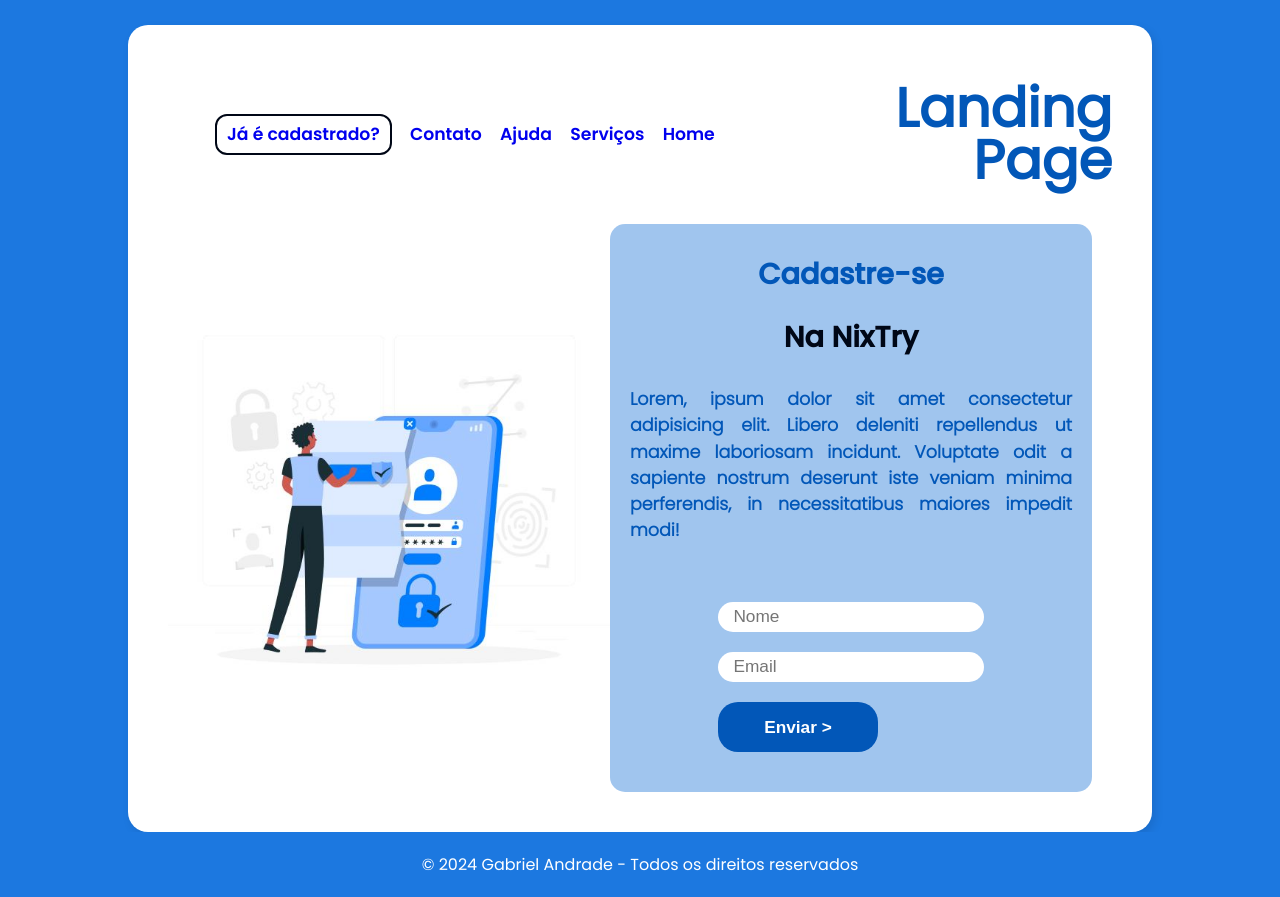
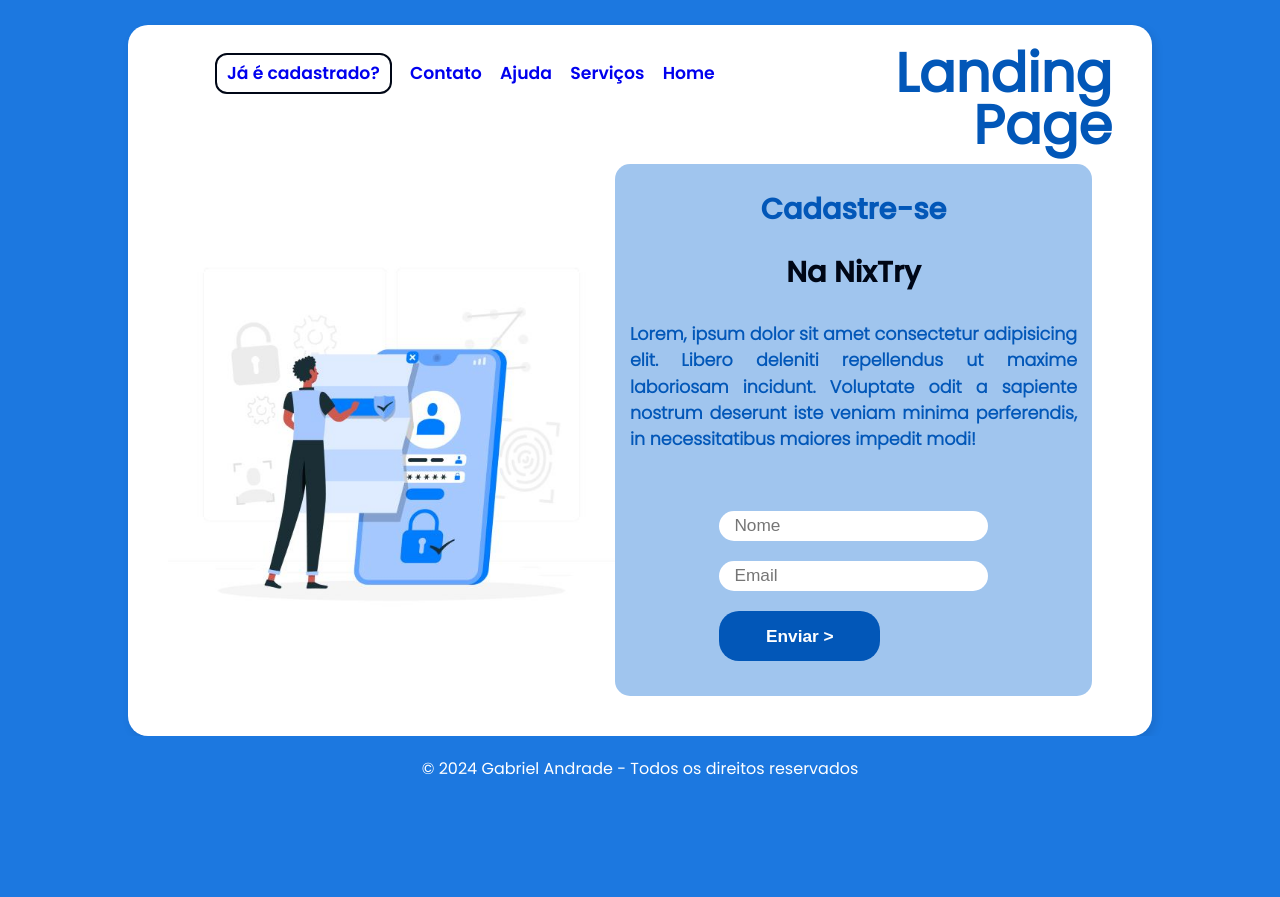
Before and after one commit to DevGabrielAndrade/Landing-Page, a plain HTML site: page index.html in a window 1280 px wide. After the commit the page ends 801 px from the top, so only its background shows below. Drawn offline with Linux system fonts and the light colour scheme.

Commit message:
Update style.css

```diff
--- a/style.css
+++ b/style.css
@@ -83,8 +83,9 @@ header {
     display: flex;
     flex-direction: row;
     justify-content: space-between;
-    align-items: center;
+    align-items: top;
     width: 100%;
+    margin-top: -35px;
 }
 
 #title {
@@ -139,9 +140,10 @@ h1 {
 aside {
     background-color: #1a72d669;
     flex: 1;
+    margin-top: -25px;
     margin-right: 20px;
     border-radius: 15px;
-    padding: 20px;
+    padding: 15px;
     display: flex;
     flex-direction: column;
     justify-content: center;
```
